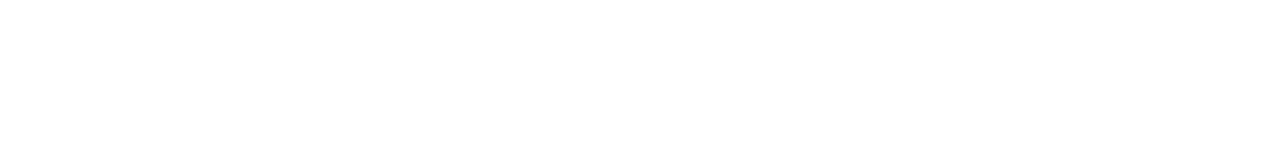
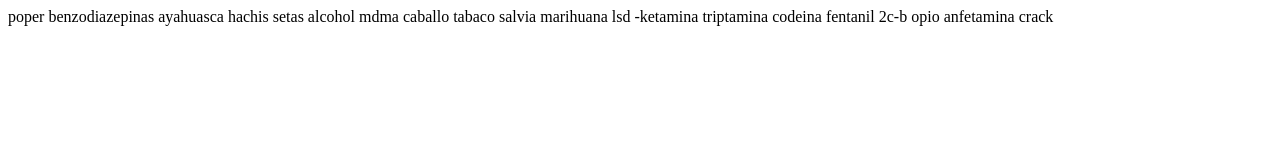
Before and after one commit to cprcebem/NoToDrugs, a plain HTML site: page index.html in a window 1280 px wide. Drawn offline with Linux system fonts and the light colour scheme.

Commit message:
change index

```diff
--- a/index.html
+++ b/index.html
@@ -7,6 +7,25 @@
     <title>Document</title>
 </head>
 <body>
-
+    poper
+    benzodiazepinas
+    ayahuasca
+    hachis
+    setas
+    alcohol
+    mdma
+    caballo
+    tabaco
+    salvia
+    marihuana
+    lsd
+    -ketamina
+    triptamina
+    codeina
+    fentanil
+    2c-b
+    opio
+    anfetamina
+    crack
 </body>
 </html>
```
Also changed, not shown: 1 other file.
